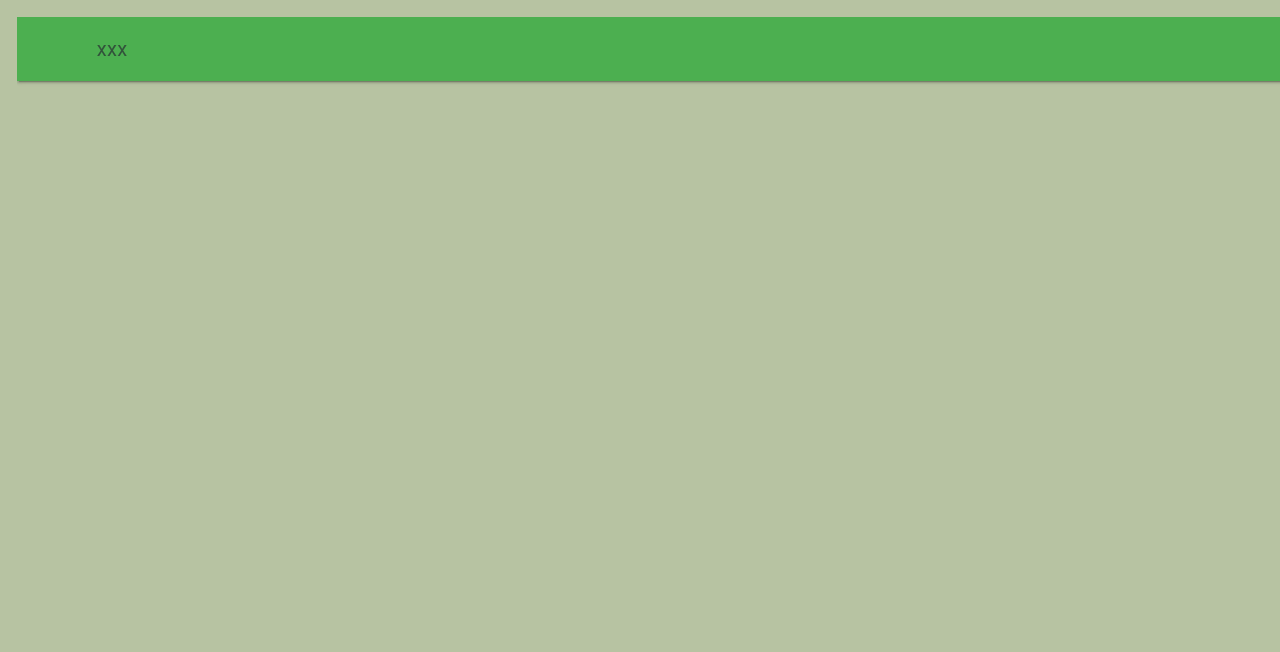
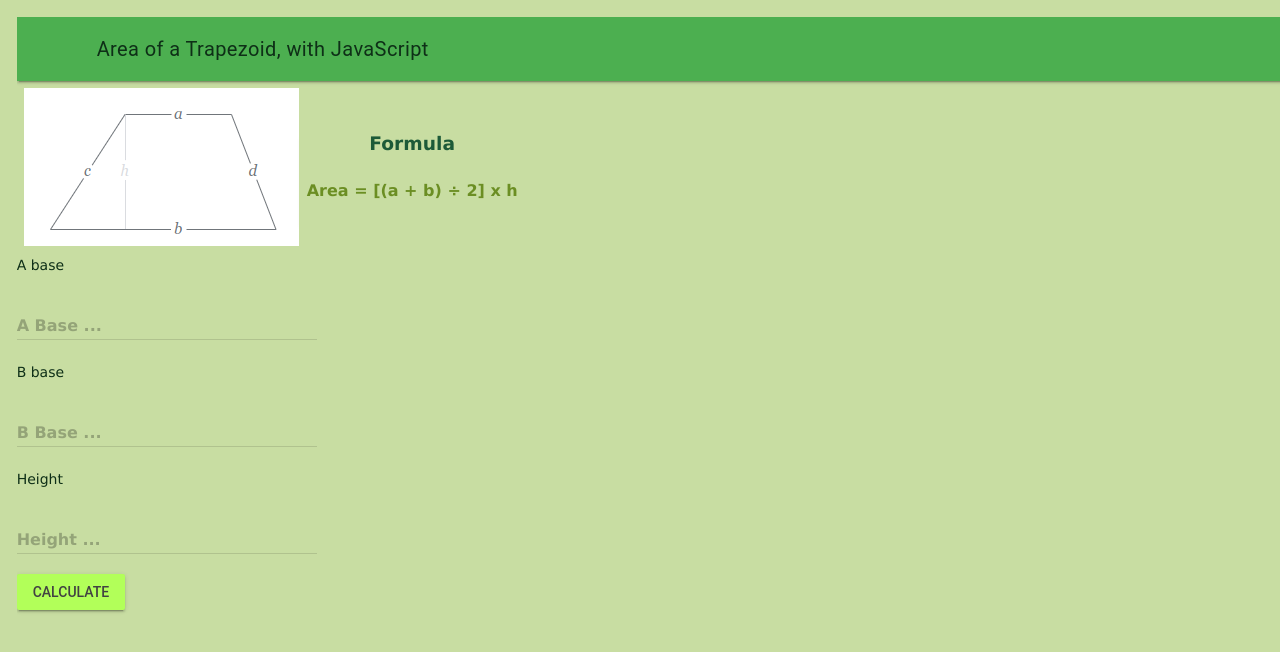
Before and after one commit to KaitlynIp64/ICS2O-Unit-3-01, a plain HTML site: page index.html in a window 1280 px wide. Drawn offline with nearby package versions, Linux system fonts and the light colour scheme.

Commit message:
added code

```diff
--- a/css/style.css
+++ b/css/style.css
@@ -1,10 +1,10 @@
 /* Created by: Kaitlyn Ip
-* Created on: Mar 2022
-* This file contains xxx
-*/
+ * Created on: Mar 2022
+ * This file contains the JS functions for index.html
+ */
 
 body {
-  background-color: #b7c3a2;
+  background-color: #c8dda2;
   font-size: 10pt;
   font-family: Verdana, Geneva, Arial, Helvetica, sans-serif;
   color: black;
@@ -25,24 +25,24 @@ h2 {
   font: 14pt Verdana, Geneva, Arial, Helvetica, sans-serif;
   font-weight: bold;
   line-height: 18pt;
-  color: #408760;
+  color: #1c5a38;
 }
 
 h3 {
   font: 12pt Verdana, Geneva, Arial, Helvetica, sans-serif;
   font-weight: bold;
   line-height: 16pt;
-  color: #6d9a6a;
+  color: olivedrab;
 }
 
 p.subheader {
   font-weight: bold;
-  color: #4b7255;
+  color: #a1c2aa;
 }
 
 div {
   font-weight: bold;
-  color: #32533b;
+  color: #0e2f17;
   margin: 5px;
 }
 
@@ -57,12 +57,12 @@ a {
 
 a:link,
 a:visited {
-  color: #486a51;
+  color: #396344;
 }
 
 a:hover,
 a:active {
-  color: #699174;
+  color: #60b376;
 }
 
 div.footer {
--- a/index.html
+++ b/index.html
@@ -2,7 +2,7 @@
 <html>
   <head>
     <meta charset="utf-8" />
-    <meta name="description" content="Address, with JavaScript" />
+    <meta name="description" content="Area of a Trapezoid, with JavaScript" />
     <meta name="keywords" content="mths, ics2o" />
     <meta name="author" content="Kaitlyn Ip" />
     <meta name="viewport" content="width=device-width, initial-scale=1.0" />
@@ -10,13 +10,10 @@
     <link rel="icon" type="image/png" sizes="32x32" href="favicon-32x32.png" />
     <link rel="icon" type="image/png" sizes="16x16" href="favicon-16x16.png" />
     <link rel="manifest" href="site.webmanifest" />
-    <link
-      rel="stylesheet"
-      href="https://fonts.googleapis.com/icon?family=Material+Icons"
-    />
+    <link rel="stylesheet" href="https://fonts.googleapis.com/icon?family=Material+Icons" />
     <link rel="stylesheet" href="https://code.getmdl.io/1.3.0/material.green-light_green.min.css" />
-    <link rel="stylesheet" href="./css/style.css">
-    <title>xxx</title>
+    <link rel="stylesheet" href="./css/style.css" />
+    <title>Area of a Trapezoid, with JavaScript</title>
   </head>
   <body>
     <script defer src="https://code.getmdl.io/1.3.0/material.min.js"></script>
@@ -24,11 +21,76 @@
     <div class="mdl-layout mdl-js-layout mdl-layout--fixed-header">
       <header class="mdl-layout__header">
         <div class="mdl-layout__header-row">
-          <span class="mdl-layout-title">xxx</span>
+          <span class="mdl-layout-title">Area of a Trapezoid, with JavaScript</span>
         </div>
       </header>
       <main class="mdl-layout__content">
-
+        <table>
+          <tr>
+            <th>
+              <img src="./img/area-of-trapezoid.png" alt="Trapezoid"/>
+            </th>
+            <th>
+              <h2>Formula</h2>
+              <h3>Area = [(a + b) ÷ 2] x h</h3>
+            </th>
+          </tr>
+        </table>
+        <!-- Numeric Textfield -->
+        <form action="#">
+          <p>A base</p>
+          <div class="mdl-textfield mdl-js-textfield">
+            <input
+              class="mdl-textfield__input"
+              type="text"
+              pattern="-?[0-9]*(\.[0-9]+)?"
+              id="base-of-triangle"
+            />
+            <label class="mdl-textfield__label" for="base-of-triangle">A Base ...</label>
+            <span class="mdl-textfield__error">Input is not a number!</span>
+          </div>
+        </form>
+        <!-- Numeric Textfield -->
+        <form action="#">
+          <p>B base</p>
+          <div class="mdl-textfield mdl-js-textfield">
+            <input
+              class="mdl-textfield__input"
+              type="text"
+              pattern="-?[0-9]*(\.[0-9]+)?"
+              id="height-of-triangle"
+            />
+            <label class="mdl-textfield__label" for="height-of-triangle">B Base ...</label>
+            <span class="mdl-textfield__error">Input is not a number!</span>
+          </div>
+        </form>
+        <!-- Numeric Textfield -->
+        <form action="#">
+          <p>Height</p>
+          <div class="mdl-textfield mdl-js-textfield">
+            <input
+              class="mdl-textfield__input"
+              type="text"
+              pattern="-?[0-9]*(\.[0-9]+)?"
+              id="height-of-triangle"
+            />
+            <label class="mdl-textfield__label" for="height-of-triangle">Height ...</label>
+            <span class="mdl-textfield__error">Input is not a number!</span>
+          </div>
+        </form>
+        <!-- Raised button with ripple -->
+        <button
+          class="mdl-button mdl-js-button mdl-button--raised mdl-js-ripple-effect mdl-button--accent"
+          onclick="calculate()"
+        >
+          Calculate
+        </button>
+        <br />
+        <p>
+          <div id="answer">
+            <div id="area"></div>
+          </div>
+        </p>
       </main>
     </div>
   </body>
--- a/js/script.js
+++ b/js/script.js
@@ -2,8 +2,21 @@
 //
 // Created by: Kaitlyn Ip
 // Created on: Mar 2022
-// This file contains xxx
+// This file contains the JS functions for index.html
 
+'use strict'
 /**
- * This function xxx.
+ * This function calculates perimeter of triangle.
  */
+function calculate () {
+  // input
+  const a base = parseInt(document.getElementById(' a-base-of-triangle').value)
+  const b base = parseInt(document.getElementById('b-base-of-triangle').value)
+  const height = parseInt(document.getElementById('height-of-triangle').value)
+
+  // process
+  const area = height * [(a + b) / 2]
+
+  // output
+  document.getElementById('area').innerHTML = 'Area is: ' + perimeter.toFixed(2) + ' mm'
+}
```
Also changed, not shown: css/.github/linters/.stylelintrc.json (renamed from .github/linters/.stylelintrc.json), img/area-of-trapezoid.png (added), 6 other files.
